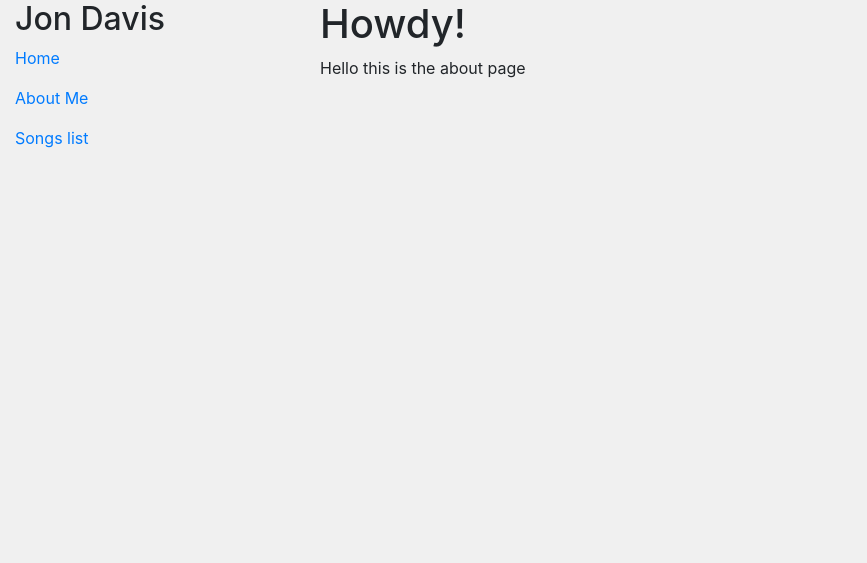
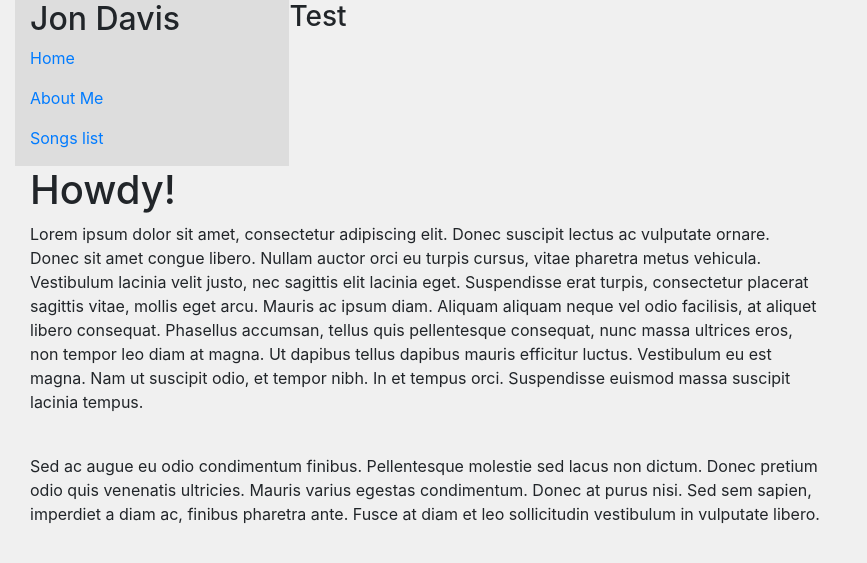
Before and after one commit to bananabrann/eb-jdavisarrangements.com, a Django app: page /about/ in a window 1280 px wide. Shown: the top 563 px of the page, without its empty margins (0-867 px from the left). Run offline with Django 3.2, Linux system fonts and the light colour scheme; some libraries are stand-ins or nearby versions.

Commit message:
Restructure work for CSS grid elements on all pages

```diff
--- a/songs/templates/songs/song_list.html
+++ b/songs/templates/songs/song_list.html
@@ -1,8 +1,8 @@
 {% extends 'base_layout.html' %}
 
 {% block content %}
+<div class="songs-container col-md-9">
     <h1>Song List</h1>
-    <div class="songs-container">
     {% for song in songs %}
         <div class="song">
             <h2><a href="{% url 'songs:detail' slug=song.slug %}">{{ song.title }}</a></h2>
--- a/static/css/root.css
+++ b/static/css/root.css
@@ -1,4 +1,4 @@
 :root {
     --color-off-white: rgb(240, 240, 240);
-    --color-light-grey: rgb(202, 202, 202);
+    --color-light-grey: rgb(221, 221, 221);
 }
--- a/static/css/sidenav.css
+++ b/static/css/sidenav.css
@@ -1,6 +1,5 @@
 @import './root.css';
 
 #sidenav {
-  /* background-color: rgb(172, 172, 172); */
-  background-color: var(--color-light-grey);
+    background-color: var(--color-light-grey);
 }
--- a/templates/about.html
+++ b/templates/about.html
@@ -1,12 +1,12 @@
 {% extends 'base_layout.html' %}
 
 {% block content %}
-    <head>
-        <title>About</title>
-    </head>
+<div id="about-container" class="container">
+    <h1>Howdy!</h1>
+    <p>Lorem ipsum dolor sit amet, consectetur adipiscing elit. Donec suscipit lectus ac vulputate ornare. Donec sit amet congue libero. Nullam auctor orci eu turpis cursus, vitae pharetra metus vehicula. Vestibulum lacinia velit justo, nec sagittis elit lacinia eget. Suspendisse erat turpis, consectetur placerat sagittis vitae, mollis eget arcu. Mauris ac ipsum diam. Aliquam aliquam neque vel odio facilisis, at aliquet libero consequat. Phasellus accumsan, tellus quis pellentesque consequat, nunc massa ultrices eros, non tempor leo diam at magna. Ut dapibus tellus dapibus mauris efficitur luctus. Vestibulum eu est magna. Nam ut suscipit odio, et tempor nibh. In et tempus orci. Suspendisse euismod massa suscipit lacinia tempus.</p>
 
-    <div>
-        <h1>Howdy!</h1>
-        <p>Hello this is the about page</p>
-    </div>
+    <br />
+
+    <p>Sed ac augue eu odio condimentum finibus. Pellentesque molestie sed lacus non dictum. Donec pretium odio quis venenatis ultricies. Mauris varius egestas condimentum. Donec at purus nisi. Sed sem sapien, imperdiet a diam ac, finibus pharetra ante. Fusce at diam et leo sollicitudin vestibulum in vulputate libero.</p>
+</div>
 {% endblock %}
--- a/templates/base_layout.html
+++ b/templates/base_layout.html
@@ -21,18 +21,26 @@
 
     <div class="container-fluid">
         <div class="row">
-            <sidenav class="col-md-3">
+            <sidenav class="col-md-4" id="sidenav">
                 <h2>Jon Davis</h2>
                 <p><a href="{% url 'homepage' %}" >Home</a></p>
                 <p><a href="{% url 'about' %}">About Me</a></p>
                 <p><a href="{% url 'songs:list' %}">Songs list</a></p>
             </sidenav>
 
-            <body class="">
-                <div class="wrapper">
-                    {% block content %}
-                    {% endblock %}
+            <body class="col-md-8">
+                <div class="row">
+                    <div class="container">
+                        <h3>Test</h3>
+                    </div>
                 </div>
+                <div class="row">
+                    <div class="container">
+                        {% block content %}
+                        {% endblock %}
+                    </div>
+                </div>
+
             </body>
         </div>
     </div>
```
Also changed, not shown: templates/homepage.html (+8 -4 lines). Lines whose indentation alone changed are shown as unchanged.
